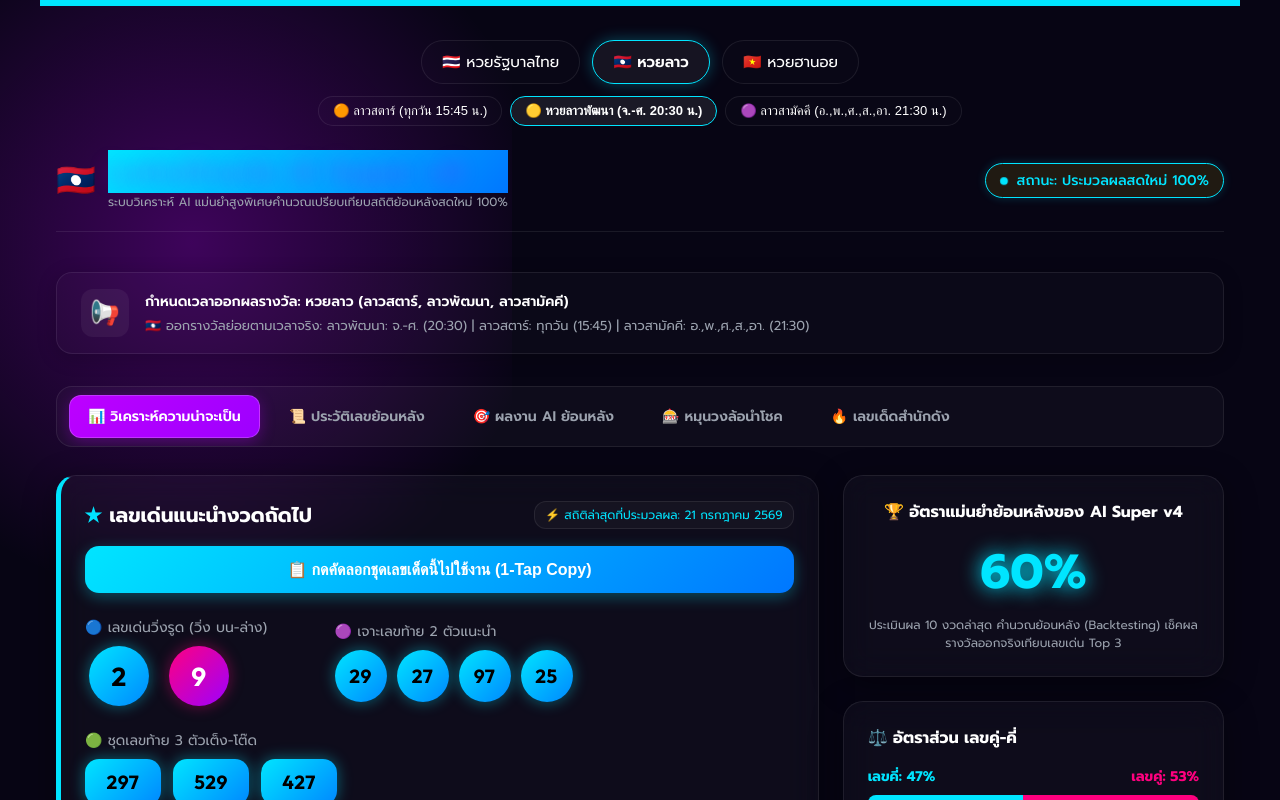
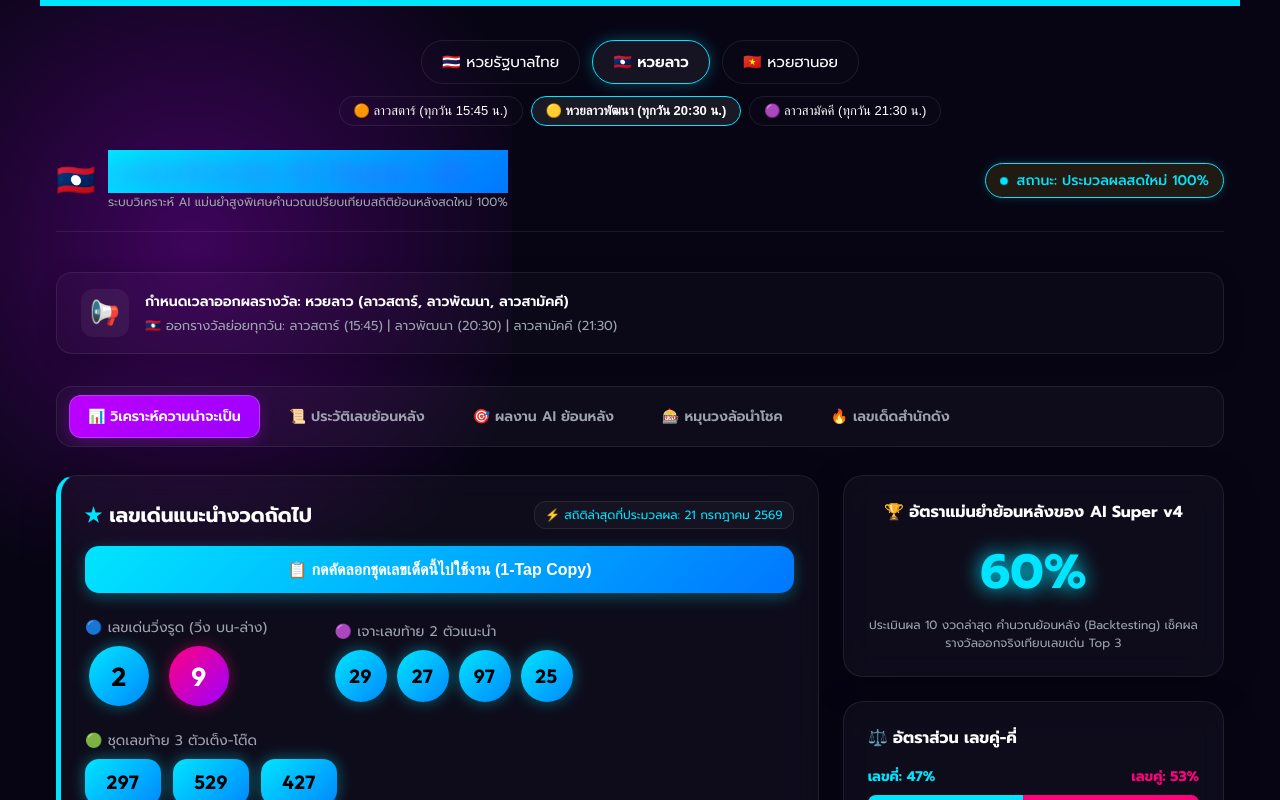
Before and after one commit to KritanatLiamseng/lotto, a Next.js app: page / in a window 1280 px wide. Both pictures are taken after a click on the button "🇱🇦 หวยลาว". Shown: the top 800 px of the page. Built offline with nearby package versions, Linux system fonts and the light colour scheme.

Commit message:
Update-Lao-lottery-draws-to-run-daily-and-update-UI-labels

```diff
--- a/app/page.js
+++ b/app/page.js
@@ -96,22 +96,18 @@ export default function Home() {
           hasDraws = true;
         }
 
-        // Lao Development: Mon, Wed, Fri at 20:30 (1230 minutes)
-        if (dayOfWeek === 1 || dayOfWeek === 3 || dayOfWeek === 5) {
+        // Lao Development: Daily at 20:30 (1230 minutes)
         if (!isToday || timeVal >= 1230 + 10) {
           const num = generateDeterministicDraw(`lao_development_${dateStr}`, 4);
           entry.development = { name: "หวยลาวพัฒนา", time: "20:30 น.", firstPrize: num, twoDigitBack: num.slice(-2), threeDigitBack: num.slice(-3), status: "official" };
           hasDraws = true;
         }
-        }
 
-        // Lao Samakkee: Tue, Wed, Fri, Sat, Sun at 21:30 (1290 minutes)
-        if (dayOfWeek === 0 || dayOfWeek === 2 || dayOfWeek === 3 || dayOfWeek === 5 || dayOfWeek === 6) {
+        // Lao Samakkee: Daily at 21:30 (1290 minutes)
         if (!isToday || timeVal >= 1290 + 10) {
           const num = generateDeterministicDraw(`lao_samakkee_${dateStr}`, 4);
           entry.samakkee = { name: "ลาวสามัคคี", time: "21:30 น.", firstPrize: num, twoDigitBack: num.slice(-2), threeDigitBack: num.slice(-3), status: "official" };
           hasDraws = true;
-          }
         }
 
         if (hasDraws) {
@@ -231,7 +227,7 @@ export default function Home() {
       case 'lao':
         return {
           title: 'กำหนดเวลาออกผลรางวัล: หวยลาว (ลาวสตาร์, ลาวพัฒนา, ลาวสามัคคี)',
-          detail: '🇱🇦 ออกรางวัลย่อยตามเวลาจริง: ลาวพัฒนา: จ.-ศ. (20:30) | ลาวสตาร์: ทุกวัน (15:45) | ลาวสามัคคี: อ.,พ.,ศ.,ส.,อา. (21:30)',
+          detail: '🇱🇦 ออกรางวัลย่อยทุกวัน: ลาวสตาร์ (15:45) | ลาวพัฒนา (20:30) | ลาวสามัคคี (21:30)',
           nextDraw: 'ประมวลผลความน่าจะเป็นงวดถัดไป'
         };
       case 'hanoi':
@@ -315,8 +311,8 @@ export default function Home() {
           {activeLotto === 'lao' ? (
             [
               { id: 'star', label: '🟠 ลาวสตาร์ (ทุกวัน 15:45 น.)' },
-              { id: 'development', label: '🟡 หวยลาวพัฒนา (จ.-ศ. 20:30 น.)' },
-              { id: 'samakkee', label: '🟣 ลาวสามัคคี (อ.,พ.,ศ.,ส.,อา. 21:30 น.)' }
+              { id: 'development', label: '🟡 หวยลาวพัฒนา (ทุกวัน 20:30 น.)' },
+              { id: 'samakkee', label: '🟣 ลาวสามัคคี (ทุกวัน 21:30 น.)' }
             ].map(sub => (
               <button
                 key={sub.id}
```
Lines whose indentation alone changed are shown as unchanged.
